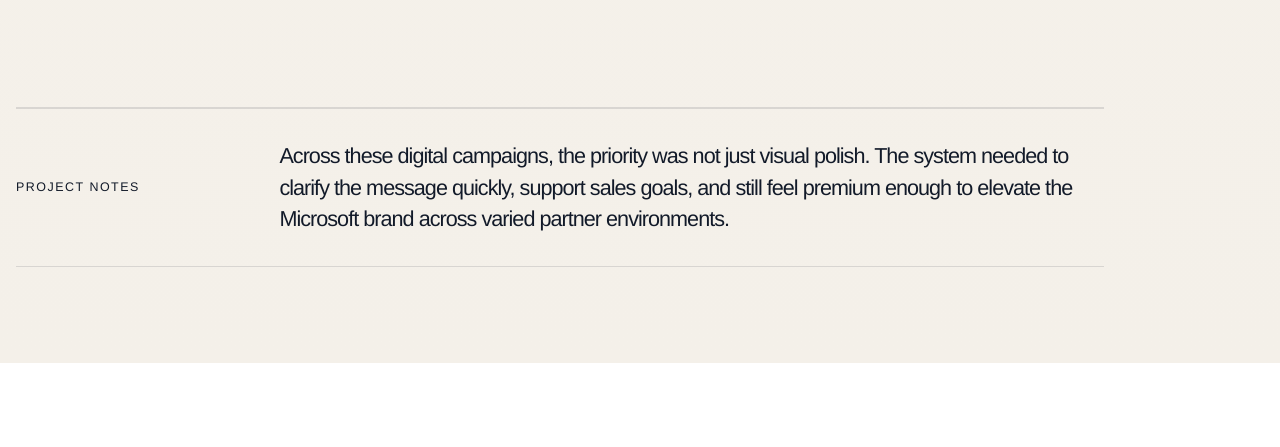
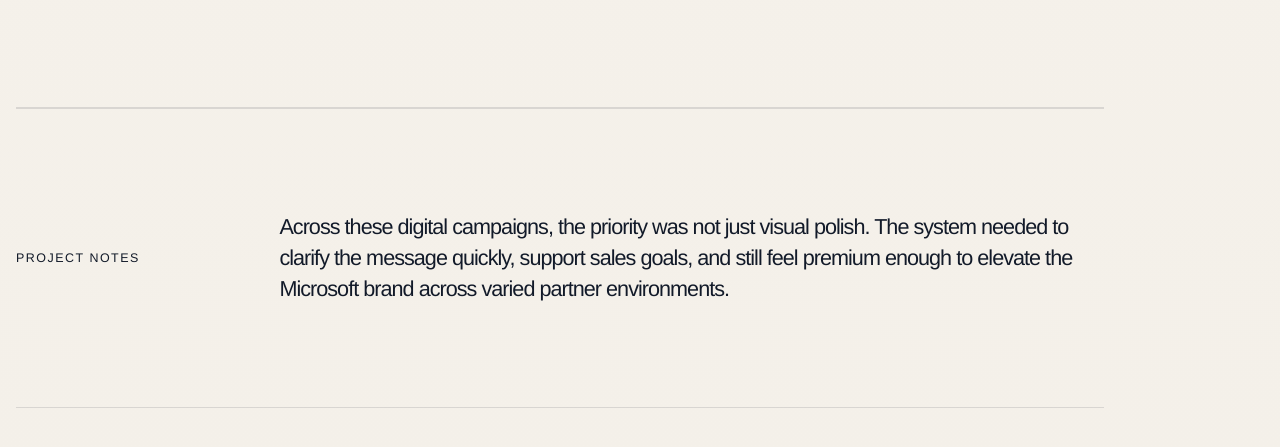
Before and after one commit to ksborbon2-ai/kyana-shantal-portfolio-2026, a website: page Microsoft Page/microsoft-landing.html in a window 1280 px wide. Shown: the part 2541-2988 px from the top of the page. Before the commit the page ends 2904 px from the top, so only its background shows below. Drawn offline with Linux system fonts and the light colour scheme.

Commit message:
Add files via upload

```diff
--- a/Microsoft Page/microsoft-landing.css
+++ b/Microsoft Page/microsoft-landing.css
@@ -564,7 +564,7 @@ a {
   .project-notes {
     gap: 1rem;
     margin: 4rem 0 6rem;
-    padding: 2rem 0;
+	padding: var(--section-space) 0;
   }
 
   .project-notes-copy p {
```
